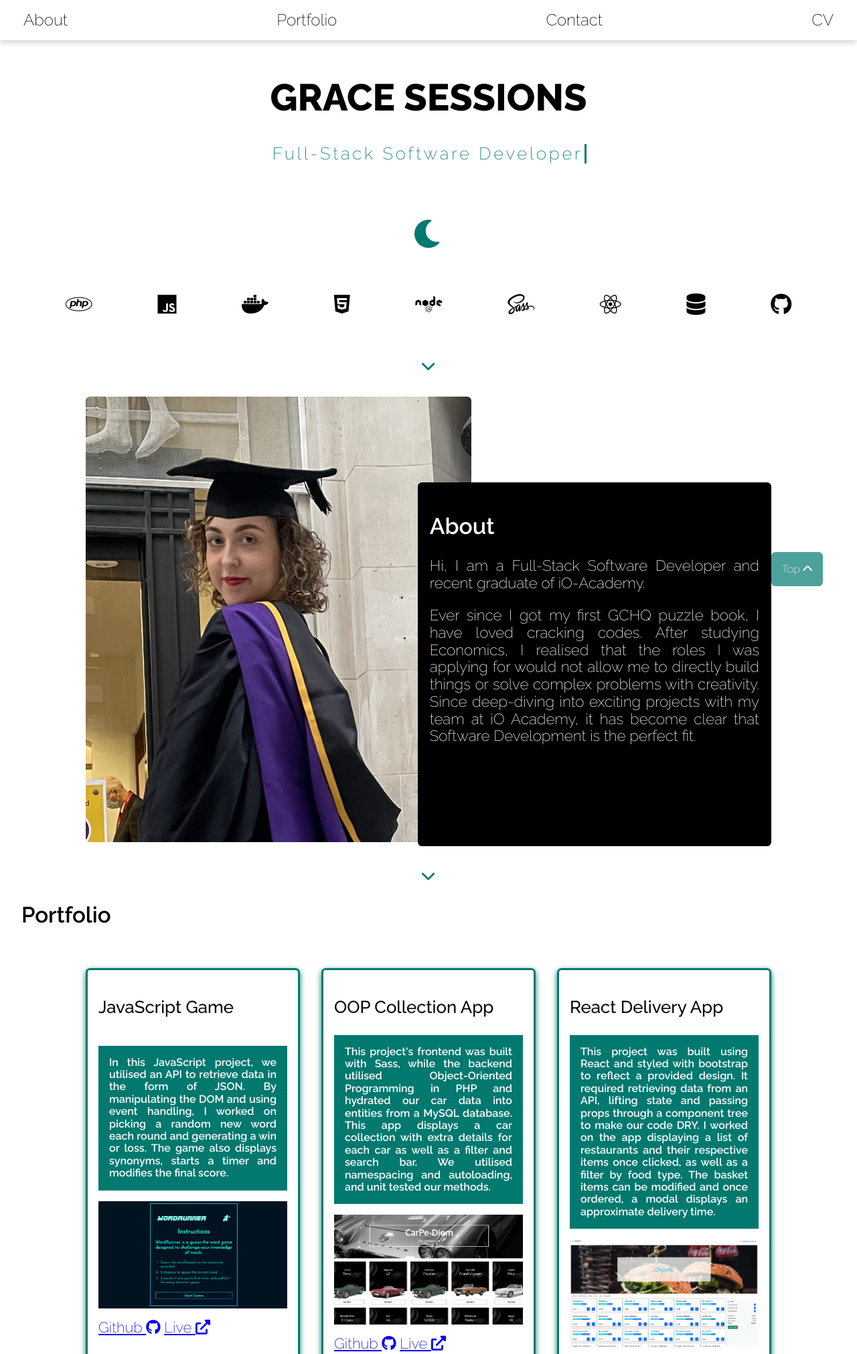
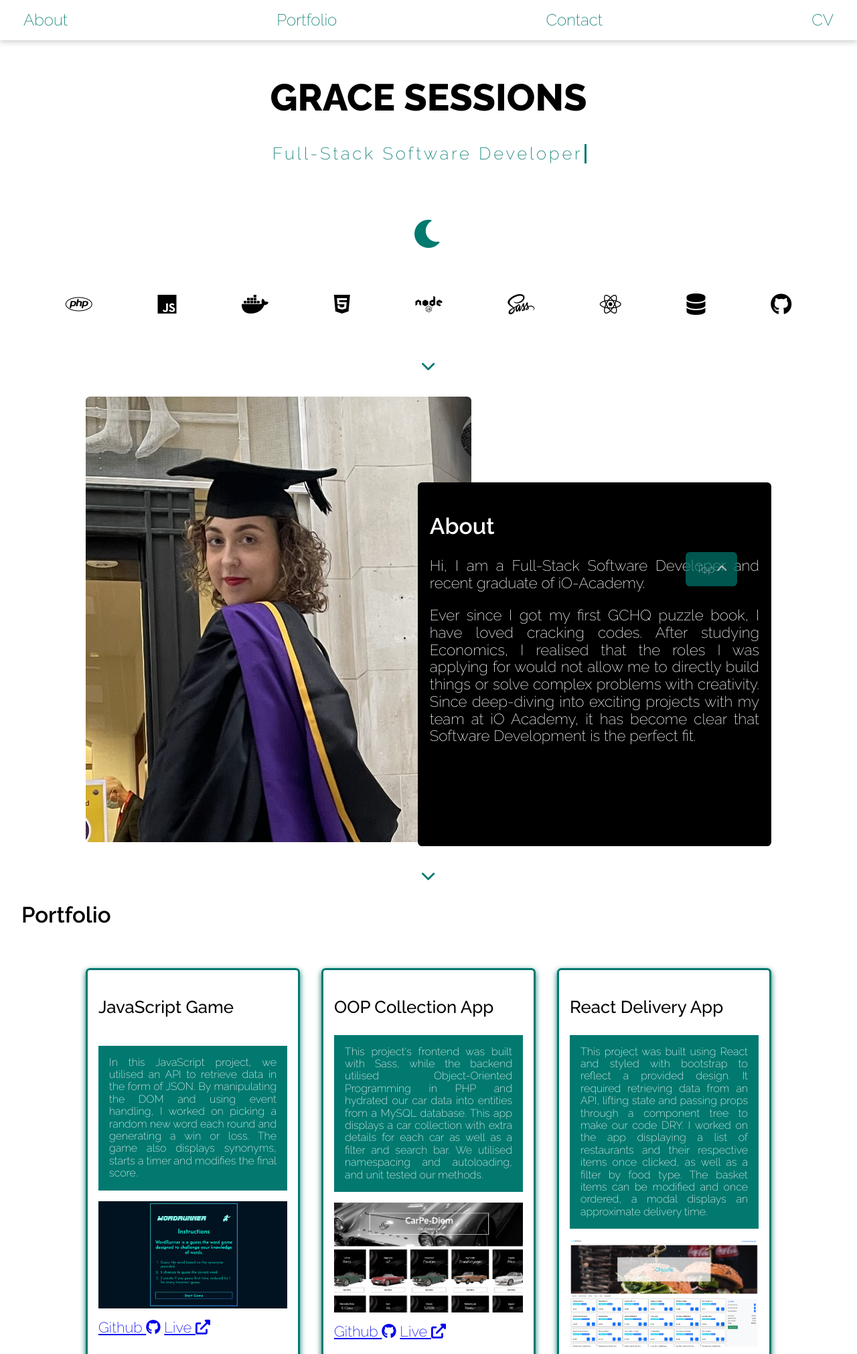
Before and after one commit to gracesessions/Portfolio, a PHP site: page / in a window 1280 px wide. Shown: the top 2021 px of the page at 67% size. Run offline with PHP 8.4, Linux system fonts and the light colour scheme.

Commit message:
final styling:

```diff
--- a/css/style.css
+++ b/css/style.css
@@ -168,7 +168,6 @@ body .portfolio .project .content {
   justify-content: space-between;
 }
 body .portfolio .project .content p {
-  font-weight: 600;
   background-color: #01796f;
   color: #FFFFFF;
   padding: 1rem;
@@ -289,7 +288,7 @@ h3 {
   }
   body nav .reg-menu .nav-items li a {
     text-decoration: none;
-    color: #000000;
+    color: #01796f;
     padding: 0 1rem;
     border: #FFFFFF solid;
     border-radius: 0.2rem;
@@ -311,11 +310,24 @@ h3 {
     margin-right: 10rem;
   }
   .about .text-container .text {
-    font-size: 1.8rem;
+    font-size: 1.6rem;
   }
 
   #topBtn {
-    margin-left: 90%;
+    margin-left: 80%;
+  }
+}
+@media only screen and (min-width: 1200px) {
+  .about {
+    margin-left: 12rem;
+    margin-right: 12rem;
+  }
+  .about .text-container .text {
+    font-size: 1.6rem;
+  }
+
+  #topBtn {
+    margin-left: 80%;
   }
 }
 
--- a/scss/style.scss
+++ b/scss/style.scss
@@ -51,7 +51,6 @@ body {
           margin-top: 0;
           padding: 0;
           display: flex;
-          //justify-content: space-between;
           flex-direction: column;
           gap: 1rem;
 
@@ -212,7 +211,6 @@ body {
         justify-content: space-between;
 
           p {
-            font-weight: 600;
             background-color: $highlight;
             color: $bg-colour;
             padding: 1rem;
@@ -347,7 +345,7 @@ h3 {
 
             a {
               text-decoration: none;
-              color: $text-colour;
+              color: $highlight;
               padding: 0 1rem;
               border: $bg-colour solid;
               border-radius: 0.2rem;
@@ -383,20 +381,29 @@ h3 {
     margin-left: 10rem;
     margin-right: 10rem;
 
-    .grad {
-      img {
-        //width: 40%;
-      }
-    }
-
     .text-container {
-      //width: 20%;
       .text {
-        font-size: 1.8rem;
+        font-size: 1.6rem;
       }
     }
   }
   #topBtn {
-    margin-left: 90%;
+    margin-left: 80%;
   }
 }
+
+@media only screen and (min-width: 1200px) {
+  .about {
+    margin-left: 12rem;
+    margin-right: 12rem;
+
+    .text-container {
+      .text {
+        font-size: 1.6rem;
+      }
+    }
+  }
+  #topBtn {
+    margin-left: 80%;
+  }
+}
```
Also changed, not shown: js/darkmode.js (+0 -24 lines), 1 other file.
